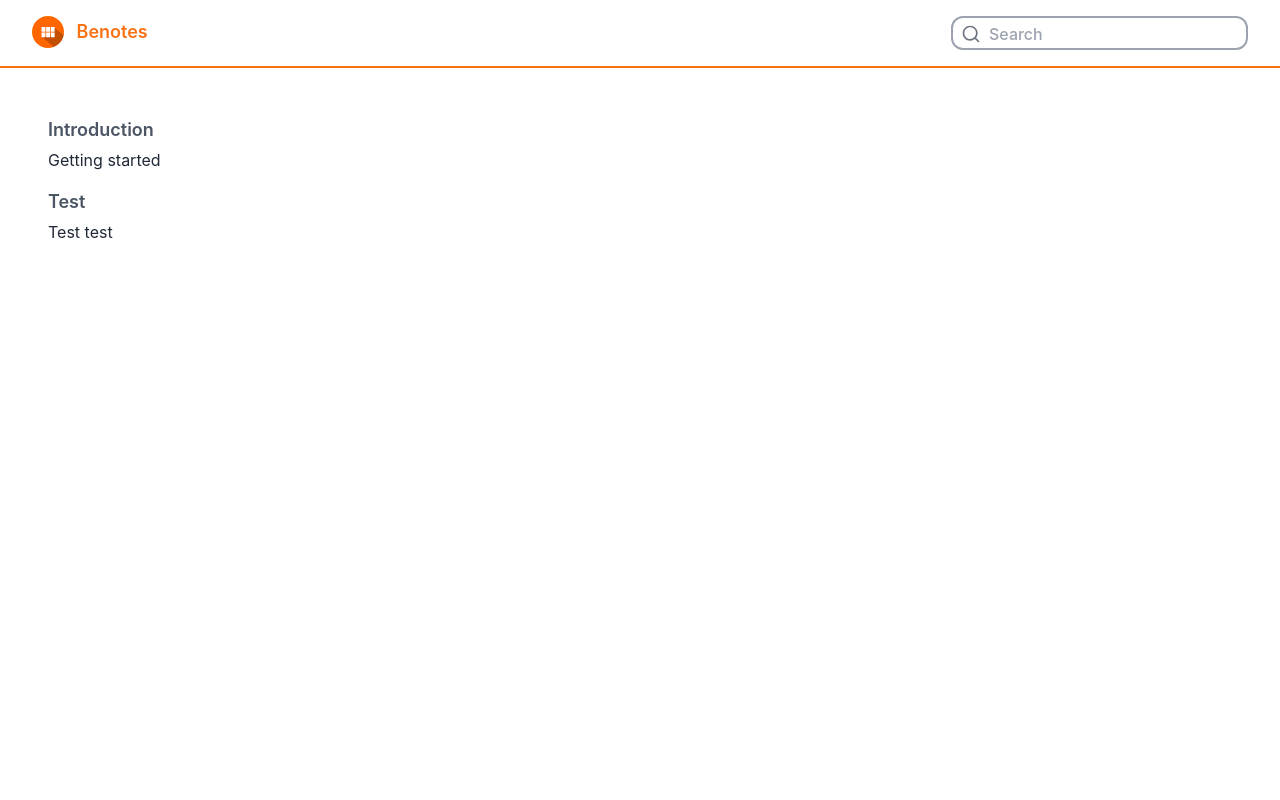
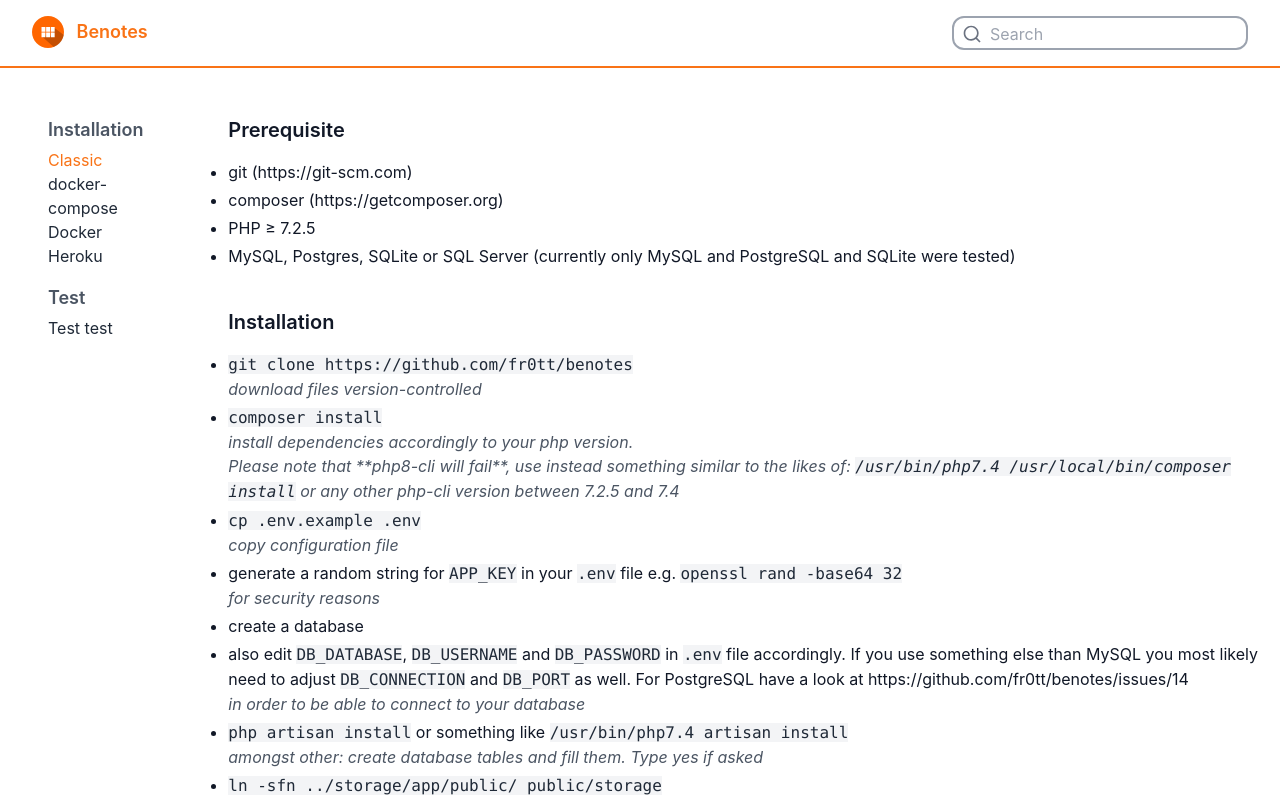
Before and after one commit to fr0tt/benotes-docs, a Nuxt app: page /docs/installation/classic in a window 1280 px wide. Shown: the top 800 px of the page. Built offline with nearby package versions, Linux system fonts and the light colour scheme.

Commit message:
first doc page

```diff
--- a/app.config.ts
+++ b/app.config.ts
@@ -2,19 +2,18 @@ export default defineAppConfig({
   title: 'Hello App Config',
   sidebar: [
     {
-      name: 'Introduction',
+      name: 'Installation',
       pages: [
-        {
-          name: 'Getting started', link: '/getting-started'
-        }
+        { name: 'Classic', link: '/docs/installation/classic' },
+        { name: 'docker-compose', link: '/docs/installation/docker-compose' },
+        { name: 'Docker', link: '/docs/installation/docker' },
+        { name: 'Heroku', link: '/docs/installation/heroku' }
       ]
     },
     {
       name: 'Test',
       pages: [
-        {
-          name: 'Test test', link: '/test-test'
-        }
+        { name: 'Test test', link: '/docs/test-test' }
       ]
     }
   ]
--- /dev/null
+++ b/assets/app.scss
@@ -0,0 +1,19 @@
+// https: //v3.nuxtjs.org/guide/features/assets#global-styles-imports
+
+.doc-page {
+    a {
+        @apply transition-colors;
+    }
+    a:hover {
+        @apply text-orange-500;
+    }
+    ul {
+        @apply list-disc my-4;
+        li {
+            @apply text-gray-900 my-1;
+        }
+    }
+    code {
+        @apply text-gray-800 bg-gray-100;
+    }
+}
--- /dev/null
+++ b/components/Comment.vue
@@ -0,0 +1,5 @@
+<template>
+    <p class="italic text-gray-600">
+        <slot />
+    </p>
+</template>
--- /dev/null
+++ b/components/SubHeadline.vue
@@ -0,0 +1,5 @@
+<template>
+    <h3 class="text-xl mb-4 font-semibold text-gray-900">
+        <slot />
+    </h3>
+</template>
--- a/components/Tabs.vue
+++ b/components/Tabs.vue
@@ -41,11 +41,11 @@ export default {
 
 <style>
   .tabs-component button {
-    @apply px-4 py-1 border-b-2 font-semibold bg-gray-300 border-gray-500 transition-colors;
+    @apply px-4 py-1 border-b-2 font-semibold bg-orange-100 border-orange-300 transition-colors;
     margin-left: 0.1rem;
     margin-right: 0.1rem;
   }
   .tabs-component button:hover, .tabs-component button.active {
-    @apply border-teal-600 bg-teal-600/25 text-teal-600;
+    @apply border-orange-500 bg-orange-500/25 text-orange-500;
   }
 </style>
--- a/layouts/default.vue
+++ b/layouts/default.vue
@@ -18,7 +18,7 @@
         <svg class="w-5 inline-block mr-2 align-middle text-gray-500 fill-current" xmlns="http://www.w3.org/2000/svg" viewBox="0 0 24 24">
           <path fill="none" d="M0 0h24v24H0z"/><path d="M18.031 16.617l4.283 4.282-1.415 1.415-4.282-4.283A8.96 8.96 0 0 1 11 20c-4.968 0-9-4.032-9-9s4.032-9 9-9 9 4.032 9 9a8.96 8.96 0 0 1-1.969 5.617zm-2.006-.742A6.977 6.977 0 0 0 18 11c0-3.868-3.133-7-7-7-3.868 0-7 3.132-7 7 0 3.867 3.132 7 7 7a6.977 6.977 0 0 0 4.875-1.975l.15-.15z"/>
         </svg>
-        <input class="align-middle font-medium text-orange-500 outline-none"
+        <input class="align-middle text-orange-500 outline-none"
           placeholder="Search"/>
       </div>
     </header>
@@ -28,12 +28,12 @@
         <section v-for="section in config.sidebar" :key="section.name" class="mb-4">
           <span class="block mb-1 font-semibold text-gray-600 text-lg">{{ section.name }}</span>
           <NuxtLink v-for="page in section.pages" :key="page.link" :to="page.link"
-            class="block text-gray-800 hover:text-teal-500">{{ page.name }}
+            class="block text-gray-800 hover:text-orange-500 transition-colors">{{ page.name }}
           </NuxtLink>
         </section>
       </aside>
 
-      <div class="px-4 py-4">
+      <div class="doc-page px-4 py-12">
         <slot />
       </div>
 
@@ -42,16 +42,23 @@
   </main>
 </template>
 
+<script>
+import '~/assets/app.scss'
+export default {
+
+}
+</script>
+
 <style>
   .doc-page {
     max-width: 1200px;
-    margin: auto;
+    margin-right: auto;
   }
   /*
   .border-1\.5 {
     border-width: 1.5px;
   }*/
-  .nuxt-link-active {
-    @apply text-teal-500;
+  .router-link-active {
+    @apply text-orange-500;
   }
 </style>
--- a/package.json
+++ b/package.json
@@ -11,6 +11,8 @@
     "nuxt": "^3.0.0-rc.11"
   },
   "dependencies": {
+    "sass": "^1.55.0",
+    "sass-loader": "^13.0.2",
     "update": "^0.7.4"
   }
 }
--- /dev/null
+++ b/pages/docs/installation/classic.vue
@@ -0,0 +1,86 @@
+<template>
+  <div> <!-- necessary ? -->
+
+    <!--
+    <Tabs>
+      <Tab name="MySQL">
+        MySQL version text
+      </Tab>
+      <Tab name="PostgreSQL">
+        postgre text blabla
+      </Tab>
+    </Tabs>
+    -->
+
+    <SubHeadline>Prerequisite</SubHeadline>
+
+    <ul>
+        <li>
+            git (<a href="https://git-scm.com" target="_blank">https://git-scm.com</a>)
+        </li>
+        <li>
+            composer (<a href="https://getcomposer.org" target="_blank">https://getcomposer.org</a>)
+        </li>
+        <li>PHP ≥ 7.2.5</li>
+        <li>MySQL, Postgres, SQLite or SQL Server (currently only MySQL and PostgreSQL and SQLite were tested)</li>
+    </ul>
+
+    <br>
+
+    <SubHeadline>Installation</SubHeadline>
+
+    <ul>
+        <li>
+            <code>git clone https://github.com/fr0tt/benotes</code>
+            <Comment>download files version-controlled</Comment>
+        </li>
+        <li>
+            <code>composer install</code>
+            <Comment>
+                install dependencies accordingly to your php version.
+                <br> Please note that **php8-cli will fail**, use instead something similar to the likes of: <code>/usr/bin/php7.4 /usr/local/bin/composer install</code> or any other php-cli version between 7.2.5 and 7.4
+            </Comment>
+        </li>
+        <li>
+          <code>cp .env.example .env</code>
+          <Comment>copy configuration file</Comment>
+        </li>
+        <li>
+          generate a random string for <code>APP_KEY</code> in your <code>.env</code> file e.g. <code>openssl rand -base64 32</code>
+          <Comment>for security reasons</Comment>
+        </li>
+        <li>
+          create a database
+        </li>
+        <li>
+          also edit <code>DB_DATABASE</code>, <code>DB_USERNAME</code> and <code>DB_PASSWORD</code> in <code>.env</code> file accordingly.
+          If you use something else than MySQL you most likely need to adjust <code>DB_CONNECTION</code> and <code>DB_PORT</code> as well.
+          For PostgreSQL have a look at https://github.com/fr0tt/benotes/issues/14
+          <Comment>in order to be able to connect to your database</Comment>
+        </li>
+        <li>
+          <code>php artisan install</code> or something like <code>/usr/bin/php7.4 artisan install</code>
+          <Comment>amongst other: create database tables and fill them. Type yes if asked</Comment>
+        </li>
+        <li>
+          <code>ln -sfn ../storage/app/public/ public/storage</code>
+          <Comment>create symlink for storage</Comment>
+        </li>
+        <li>
+          <code>chown -R :www-data storage && chmod -R 774 storage</code>
+          <Comment>make storage directory writable for webserver if your webserver runs as user www-data</Comment>
+        </li>
+        <li>
+          if you wish to use it on a production server change in your <code>.env</code> file <code>APP_ENV</code> from <code>local</code> to <code>production</code>
+        </li>
+        <li>
+          configure your webserver or use for testing purposes <code>php -S localhost:8000 -t public</code>
+        </li>
+      </ul>
+  </div>
+</template>
+
+
+
+
+    <!-- https://raw.githubusercontent.com/fr0tt/benotes/master/installation.md -->
--- a/pages/index.vue
+++ /dev/null
@@ -1,23 +0,0 @@
-<!--script lang="ts" setup></script>-->
-
-<template>
-  <div>
-    <Tabs>
-      <Tab name="MySQL">
-        MySQL version text
-      </Tab>
-      <Tab name="PostgreSQL">
-        postgre text blabla
-      </Tab>
-    </Tabs>
-  </div>
-</template>
-
-<script>
-export default {
-}
-</script>
-
-<style>
-
-</style>
```
Also changed, not shown: 1 other file (tests, documents, lock files or other folders).
